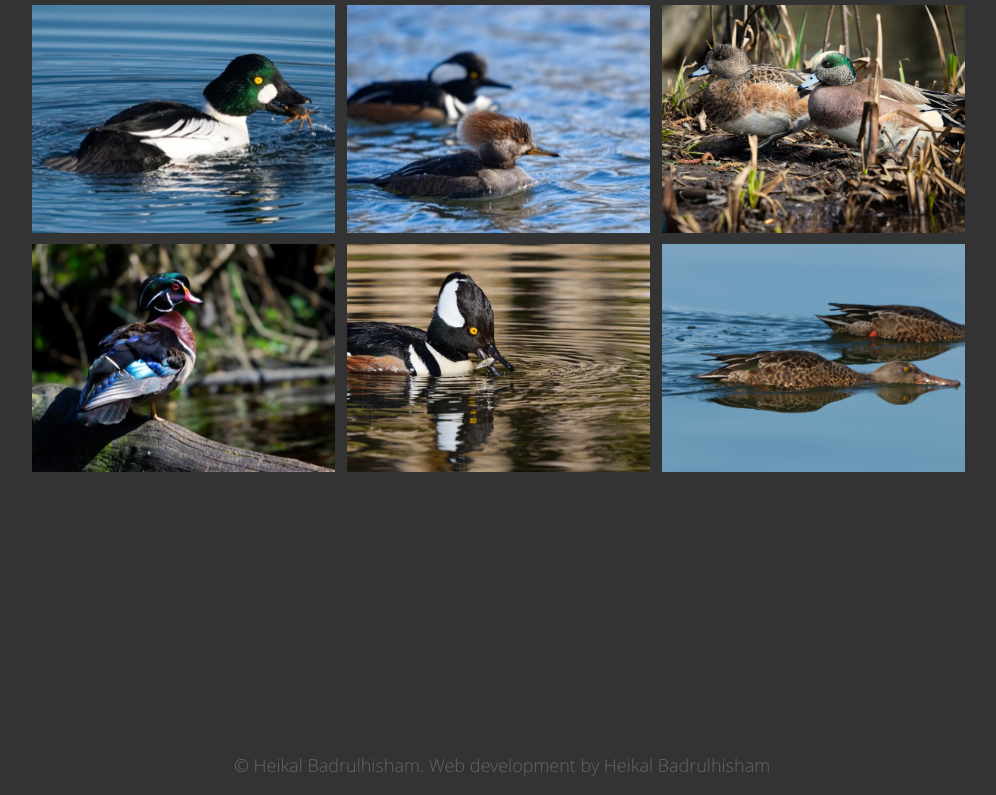
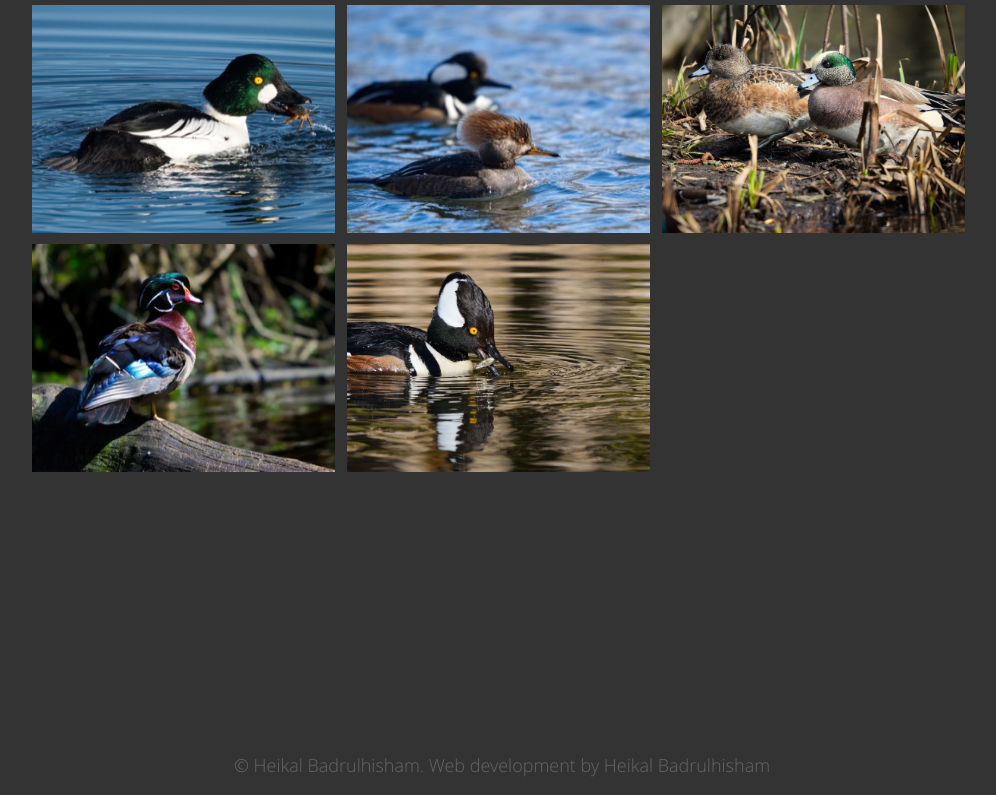
Before and after one commit to heikalb/hb, a plain HTML site: page waterfowls.html in a window 1280 px wide. Shown: the part 911-1706 px from the top of the page, without its empty margins (138-1134 px from the left). Drawn offline with Linux system fonts and the light colour scheme.

Commit message:
deleted image

```diff
--- a/waterfowls.html
+++ b/waterfowls.html
@@ -64,7 +64,6 @@
             <a href="photography_images/DSC_9310.jpg" class="gallery"><img class="main waterfowls landscape" data-src="photography_thumbnails/DSC_9310.jpg" alt="American wigeon - April 5, 2018 - Coquitlam, BC, Canada"></a>
             <a href="photography_images/DSC_9783.jpg" class="gallery"><img class="main waterfowls landscape" data-src="photography_thumbnails/DSC_9783.jpg" alt="Armor of colors  - April 21, 2018 - Vancouver, BC, Canada"></a>
             <a href="photography_images/DSC_0839.jpg" class="gallery"><img class="main waterfowls landscape" data-src="photography_thumbnails/DSC_0839.jpg" alt="Hooded merganser - March 17, 2019 - Vancouver, BC, Canada"></a>
-            <a href="photography_images/2019-08-05_16.jpg" class="gallery"><img class="main waterfowls landscape" data-src="photography_thumbnails/2019-08-05_16.jpg" alt="Northern Shovelers - August 5, 2019 - Vancouver, BC, Canada"></a>
         </section>
 
 		<!--Image gallery to show when JS is not enabled-->
@@ -85,7 +84,6 @@
                 <a href="photography_images/DSC_9310.jpg" class="gallery"><img class="main waterfowls landscape" src="photography_thumbnails/DSC_9310.jpg" alt="American wigeon - April 5, 2018 - Coquitlam, BC, Canada"></a>
                 <a href="photography_images/DSC_9783.jpg" class="gallery"><img class="main waterfowls landscape" src="photography_thumbnails/DSC_9783.jpg" alt="Armor of colors  - April 21, 2018 - Vancouver, BC, Canada"></a>
                 <a href="photography_images/DSC_0839.jpg" class="gallery"><img class="main waterfowls landscape" src="photography_thumbnails/DSC_0839.jpg" alt="Hooded merganser - March 17, 2019 - Vancouver, BC, Canada"></a>
-                <a href="photography_images/2019-08-05_16.jpg" class="gallery"><img class="main waterfowls landscape" src="photography_thumbnails/2019-08-05_16.jpg" alt="Northern Shovelers - August 5, 2019 - Vancouver, BC, Canada"></a>
             </section>
 		</noscript>
 
```
